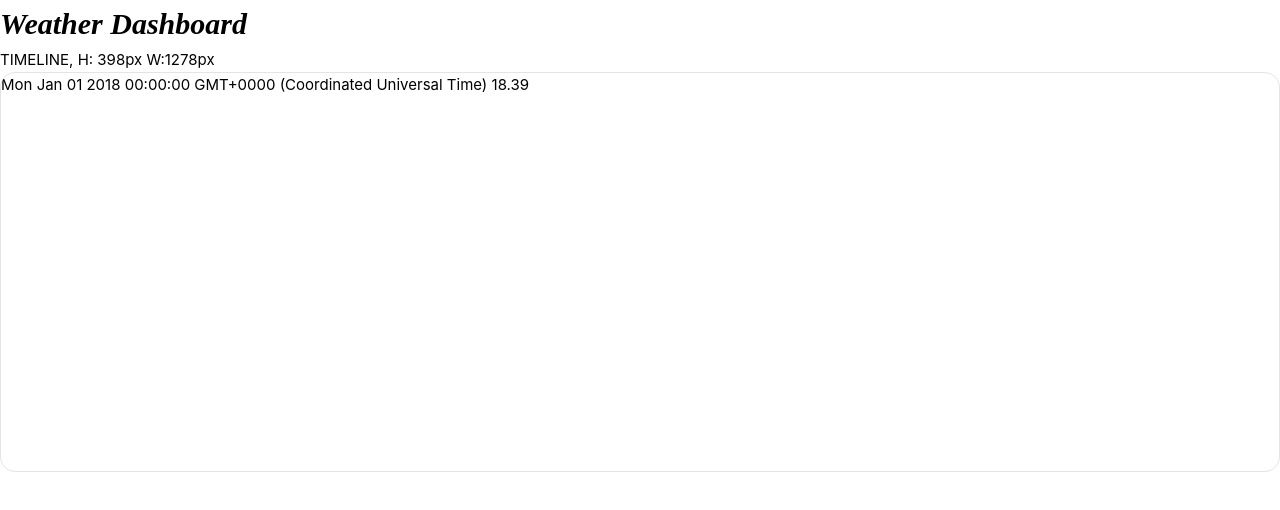
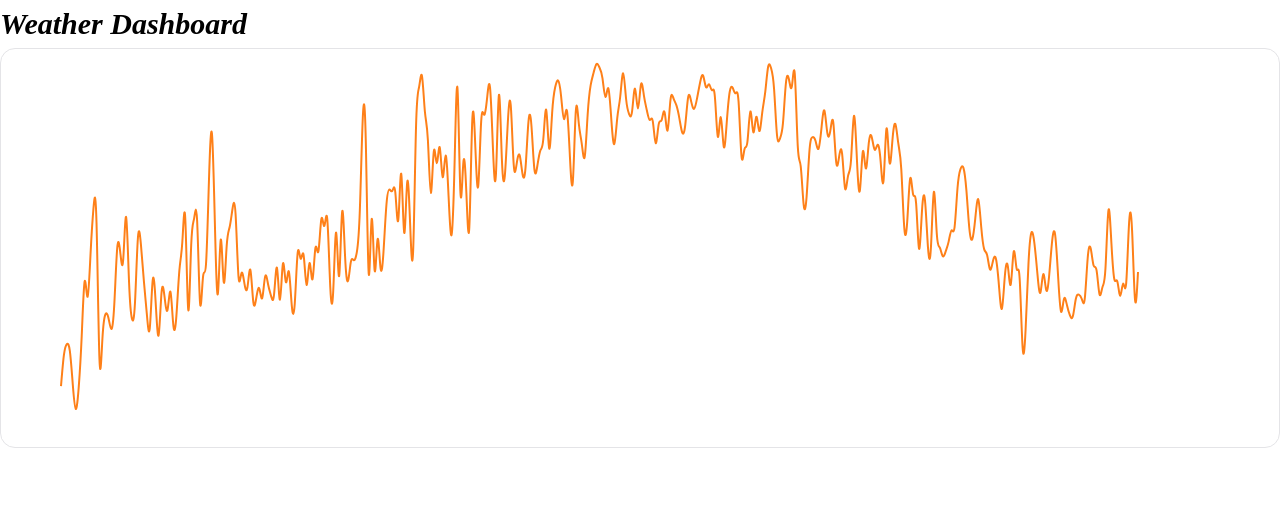
Before and after one commit to Unomars4/abstract, a Vue app: page /weather-board in a window 1280 px wide. Shown: the top 510 px of the page. Built offline with nearby package versions, Linux system fonts and the light colour scheme; a web font is replaced by a local one.

Commit message:
feat: add timeline component

```diff
--- a/src/components/visualisations/chart.vue
+++ b/src/components/visualisations/chart.vue
@@ -1,13 +1,15 @@
 <script setup lang="ts">
-import useChartDimensions from '@/composables/useChartDimensions';
-
-const { height, width } = defineProps<{ width: number; height: number }>()
-const dimensions = useChartDimensions(width, height)
+const { height, width } = defineProps<{
+  width: number;
+  height: number;
+  marginLeft: number;
+  marginTop: number;
+}>()
 </script>
 
 <template>
   <svg :width="width" :height="height" class="chart">
-    <g :transform="`translate(${dimensions.state.marginLeft}, ${dimensions.state.marginTop})`">
+    <g :transform="`translate(${marginLeft}, ${marginTop})`">
       <slot />
     </g>
   </svg>
--- a/src/components/visualisations/line.vue
+++ b/src/components/visualisations/line.vue
@@ -1,28 +1,45 @@
 <script setup lang="ts">
+import type { PossibleChartType } from '@/types';
 import * as d3 from 'd3';
 
 type LineProps = {
   type?: 'line' | 'area';
+  data: PossibleChartType[]
   interpolation?: d3.CurveFactory | d3.CurveFactoryLineOnly;
-  chartCtx: string;
-  xAccessor: (item) => void;
-  yAccessor: (item) => void;
-  y0Accessor?: (item) => void;
+  xAccessor: (dataObj: PossibleChartType) => any;
+  yAccessor: (dataObj: PossibleChartType) => any;
+  y0Accessor?: (dataObj: PossibleChartType) => any;
 };
 
 const {
-  chartCtx,
   type = 'line',
-  interpolation = d3.curveStep,
+  interpolation = d3.curveNatural,
+  data,
   xAccessor,
-  yAccessor,
-  y0Accessor,
+  yAccessor
 } = defineProps<LineProps>();
 
+
+const lineGenerator = d3[type]()
+  .x(xAccessor)
+  .y(yAccessor)
+  .curve(interpolation);
+
+if (type === "area") {
+  lineGenerator
+    .y0Accessor(y0Accessor)
+    .y1(yAccessor);
+}
 </script>
 
 <template>
-  <path :class="`line line-type--${type}`" />
+  <path v-bind="$attrs" :class="`line line-type--${type}`" :d="lineGenerator(data)" />
 </template>
 
-<style lang="css"></style>
+<style lang="css">
+.line-type--line {
+  fill: none;
+  stroke: var(--orange-1);
+  stroke-width: 2px;
+}
+</style>
--- a/src/components/visualisations/timeline.vue
+++ b/src/components/visualisations/timeline.vue
@@ -1,21 +1,41 @@
 <script setup lang="ts">
 import useChartContainer from '@/composables/useChartContainer';
+import * as d3 from "d3";
 import Chart from './chart.vue';
+import Line from './line.vue';
 import type { ClimateDay } from '@/types';
 import { inject } from 'vue';
 
 const { data } = defineProps<{ data: ClimateDay[] }>();
-const { height, width, refId } = useChartContainer("timeline");
+
+const { height, width, dimensions } = useChartContainer("timeline");
 
 const xAccessor = inject<(dataObj: ClimateDay) => Date | null>("xAccessor")!;
 const yAccessor = inject<(dataObj: ClimateDay) => number>("yAccessor")!;
+
+const xScale = d3.scaleTime()
+  .domain(d3.extent(data, xAccessor) as [Date, Date])
+  .range([0, dimensions.value.boundedWidth]);
+
+const yScale = d3.scaleLinear()
+  .domain(d3.extent(data, yAccessor) as [number, number])
+  .range([dimensions.value.boundedHeight, 0]);
+
+
+const xAccessorScaled = (dataObj: ClimateDay) => {
+  const convertedDate = xAccessor(dataObj)
+  if (convertedDate) {
+    return xScale(convertedDate);
+  }
+};
+
+const yAccessorScaled = (dataObj: ClimateDay) => yScale(yAccessor(dataObj));
 </script>
 
 <template>
-  <p>{{ refId.toUpperCase() }}, H: {{ height }}px W:{{ width }}px</p>
   <div class="timeline" ref="timeline">
-    <p>{{ xAccessor(data[0]) }} {{ yAccessor(data[0]) }}</p>
-    <Chart :width="width" :height="height">
+    <Chart :width="width" :height="height" :margin-top="dimensions.marginTop" :margin-left="dimensions.marginLeft">
+      <Line :data="data" :x-accessor="xAccessorScaled" :y-accessor="yAccessorScaled" />
     </Chart>
   </div>
 </template>
--- a/src/composables/useChartContainer.ts
+++ b/src/composables/useChartContainer.ts
@@ -1,14 +1,17 @@
 import { onMounted, onUnmounted, ref, useTemplateRef } from 'vue';
+import useChartDimensions from './useChartDimensions';
 
 export default function useChartContainer(refId: string) {
   const el = useTemplateRef<HTMLDivElement>(refId);
   const width = ref(0);
   const height = ref(0);
+  const { calibrateDimensions, dimensions } = useChartDimensions();
 
   function update() {
     if (el.value) {
       width.value = el.value.clientWidth;
       height.value = el.value.clientHeight;
+      calibrateDimensions(width, height);
     }
   }
 
@@ -18,5 +21,5 @@ export default function useChartContainer(refId: string) {
   });
   onUnmounted(() => window.removeEventListener('resize', update));
 
-  return { width, height, refId };
+  return { width, height, refId, dimensions };
 }
--- a/src/composables/useChartDimensions.ts
+++ b/src/composables/useChartDimensions.ts
@@ -1,4 +1,4 @@
-import { onMounted, reactive, toValue, type Ref } from 'vue';
+import { ref, toValue, type Ref } from 'vue';
 
 export type ChartDimensions = {
   width: number;
@@ -11,46 +11,49 @@ export type ChartDimensions = {
   boundedWidth: number;
 };
 
-export type ChartDimensionsOption =
-  | Omit<ChartDimensions, 'width' | 'height' | 'boundedHeight' | 'boundedWidth'>
-  | {};
+export type ChartDimensionsOption = Omit<
+  ChartDimensions,
+  'width' | 'height' | 'boundedHeight' | 'boundedWidth'
+>;
 
-export default function useChartDimensions(
-  containerWidth: Ref<number>,
-  containerHeight: Ref<number>,
-  options: ChartDimensionsOption = {},
-): { state: ChartDimensions } {
-  const dimensionState: { state: ChartDimensions } = reactive({
-    state: {
-      width: toValue(containerWidth) * 0.9,
-      height: toValue(containerHeight),
-      marginTop: 15,
-      marginBottom: 40,
-      marginLeft: 60,
-      marginRight: 15,
-      boundedWidth: 0,
-      boundedHeight: 0,
-    },
-  });
+const defaultDimensions: ChartDimensions = {
+  width: window.innerWidth * 0.9,
+  height: 400,
+  marginTop: 15,
+  marginBottom: 40,
+  marginLeft: 60,
+  marginRight: 15,
+  boundedWidth: window.innerWidth * 0.9 - 75,
+  boundedHeight: 400 - 55,
+};
 
-  if (Object.keys(options).length > 0) {
-    dimensionState.state = { ...dimensionState.state, ...options };
+export default function useChartDimensions(options?: ChartDimensionsOption): {
+  calibrateDimensions: (w: Ref<number>, h: Ref<number>) => void;
+  dimensions: Ref<ChartDimensions>;
+} {
+  const dimensions = ref(defaultDimensions);
+
+  if (options && Object.keys(options).length > 0) {
+    dimensions.value = { ...dimensions.value, ...options };
   }
 
-  function calculateBoundedProperties() {
-    dimensionState.state.boundedHeight =
-      dimensionState.state.height -
-      dimensionState.state.marginTop -
-      dimensionState.state.marginBottom;
-    dimensionState.state.boundedWidth =
-      dimensionState.state.width -
-      dimensionState.state.marginLeft -
-      dimensionState.state.marginRight;
+  function calibrateDimensions(
+    containerWidth: Ref<number>,
+    containerHeight: Ref<number>,
+  ) {
+    dimensions.value.width = toValue(containerWidth) * 0.9;
+    dimensions.value.height = toValue(containerHeight);
+
+    dimensions.value.boundedHeight =
+      dimensions.value.height -
+      dimensions.value.marginTop -
+      dimensions.value.marginBottom;
+
+    dimensions.value.boundedWidth =
+      dimensions.value.width -
+      dimensions.value.marginLeft -
+      dimensions.value.marginRight;
   }
 
-  onMounted(() => {
-    calculateBoundedProperties();
-  });
-
-  return dimensionState;
+  return { calibrateDimensions, dimensions };
 }
--- a/src/types/index.ts
+++ b/src/types/index.ts
@@ -1,3 +1,5 @@
+export type PossibleChartType = ClimateDay;
+
 export type ClimateDay = {
   time: number;
   summary: string;
--- a/src/views/WeatherDashboardView.vue
+++ b/src/views/WeatherDashboardView.vue
@@ -2,7 +2,7 @@
 import Timeline from '@/components/visualisations/timeline.vue';
 import useGetChartData from '@/composables/useGetChartData';
 import type { ClimateDay } from '@/types';
-import { dateParse } from '@/utils';
+import { dateParse } from '@/utils/visualisations';
 import { provide } from 'vue';
 
 const DATA_URL = "../../data/nyc_weather_data.json";
```
Also changed, not shown: src/components/visualisations/indicator.vue (added, +9 -0 lines), src/stores/charts.ts (+1 -31 lines), src/utils/visualisations.ts (renamed from src/utils.ts).
